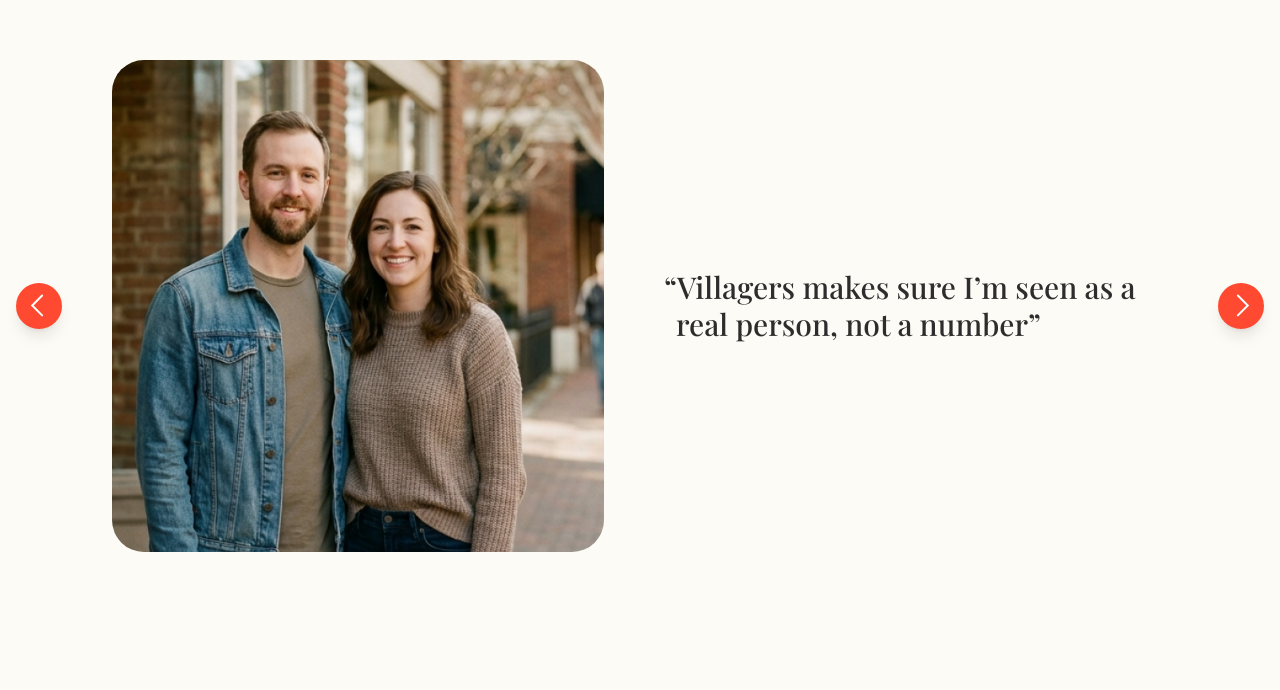
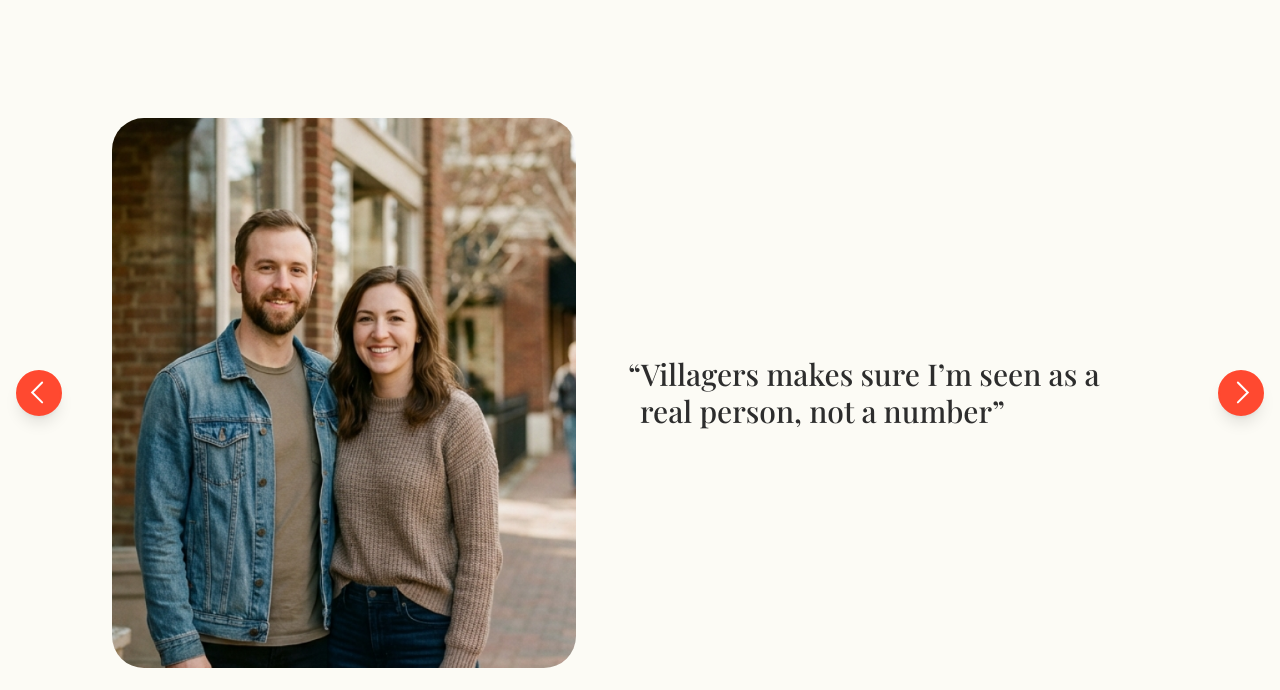
Before and after one commit to FolkDevils/villagers_lP_01, a Next.js app: page /page_customer in a window 1280 px wide. Shown: the part 2370-3060 px from the top of the page. Built offline with nearby package versions, Linux system fonts and the light colour scheme.

Commit message:
Update carousel and chart components

```diff
--- a/src/app/components/features/AnimatedChartSlide.tsx
+++ b/src/app/components/features/AnimatedChartSlide.tsx
@@ -101,7 +101,9 @@
   }, []);
 
   return (
-    <div className="relative w-full max-w-[500px] lg:max-w-[600px] aspect-square">
+    // Updated container: fills height, maintains square aspect ratio, centers content
+    <div className="relative h-full w-full flex items-center justify-center">
+      <div className="relative h-full aspect-square max-w-full">
         <DonutChart
           largePercentage={slide.chartConfig?.largePercentage || "85%"}
           largeLabel={slide.chartConfig?.largeLabel || "Total Sales"}
@@ -114,5 +116,6 @@
           smallTextRef={smallTextRef}
         />
       </div>
+    </div>
   );
 }
--- a/src/app/components/features/UniversalCarousel.tsx
+++ b/src/app/components/features/UniversalCarousel.tsx
@@ -58,9 +58,15 @@
   };
 
   const renderVisual = (slide: CarouselSlide, index: number) => {
+    // Shared container class for consistent height across all slide types
+    const containerClass = "relative w-full h-[350px] sm:h-[550px] lg:h-[450px] xl:h-[550px] flex items-center justify-center";
+
     if (slide.type === "chart") {
-      // Use the encapsulated sub-component
-      return <AnimatedChartSlide slide={slide} />;
+      return (
+        <div className={containerClass}>
+          <AnimatedChartSlide slide={slide} />
+        </div>
+      );
     }
 
     // All other types have images
@@ -68,7 +74,7 @@
     const imageAlt = slide.type === "image" || slide.type === "quote" || slide.type === "quote-with-logo" ? slide.imageAlt : "";
 
     return (
-      <div className="relative w-full max-w-[500px] lg:max-w-[600px] aspect-square">
+      <div className={containerClass}>
         <RoundedImage
           src={imageSrc}
           alt={imageAlt}
@@ -98,9 +104,10 @@
     if (slide.type === "quote") {
       return (
         <div className="p-responsive text-[#333333]">
-          <p className="-indent-[0.4em] font-playfair font-semibold text-[#2D2D2D] text-2xl md:text-3xl leading-tight">
-            {slide.quote}
-          </p>
+          <p
+            className="-indent-[0.4em] font-playfair font-semibold text-[#2D2D2D] text-2xl md:text-3xl leading-tight"
+            dangerouslySetInnerHTML={{ __html: slide.quote }}
+          />
         </div>
       );
     }
@@ -109,9 +116,10 @@
       return (
         <div className="p-responsive text-[#333333]">
           <div className="flex flex-col gap-4">
-            <p className="-indent-[0.4em] font-playfair font-semibold text-[#2D2D2D] text-2xl md:text-3xl leading-tight">
-              {slide.quote}
-            </p>
+            <p
+              className="-indent-[0.4em] font-playfair font-semibold text-[#2D2D2D] text-2xl md:text-3xl leading-tight"
+              dangerouslySetInnerHTML={{ __html: slide.quote }}
+            />
             <div
               className="relative ml-4"
               style={{
@@ -147,14 +155,14 @@
         >
           {slides.map((slide, index) => (
             <div key={slide.id} className="w-full flex-shrink-0 min-w-full">
-              <div className="flex flex-col lg:flex-row items-center justify-center gap-6 lg:gap-12 w-full max-w-[1600px] mx-auto px-8 md:px-28 py-8">
+              <div className="flex flex-col lg:flex-row items-center justify-center gap-4 lg:gap-16 w-full max-w-[1600px] mx-auto px-8 md:px-28 py-8">
                 {/* Visual Content Column - FILL SPACE */}
                 <div className="order-1 lg:order-1 w-full lg:flex-1 flex items-center justify-center lg:justify-start">
                   {renderVisual(slide, index)}
                 </div>
 
                 {/* Text Content Column - FILL SPACE */}
-                <div className="order-2 lg:order-2 w-full lg:flex-1 mt-4 lg:mt-0 z-10 relative flex flex-col lg:pl-6 self-center">
+                <div className="order-2 lg:order-2 w-full lg:flex-1 mt-4 lg:mt-0 z-10 relative pr-16 flex flex-col self-center">
                   {renderContent(slide)}
                 </div>
               </div>
--- a/src/app/data/slides.ts
+++ b/src/app/data/slides.ts
@@ -67,7 +67,7 @@
   {
     id: "quote-3",
     type: "quote-with-logo",
-    quote: "\u201CI was able to connect with my customers like never before \u201D",
+    quote: "\u201CI was able to connect with my <br/>customers like never before \u201D",
     logoSrc: "/logo_ascend.svg",
     logoAlt: "Ascend",
     imageSrc: "/quote_03.png",
--- a/src/app/page_owner/page.tsx
+++ b/src/app/page_owner/page.tsx
@@ -95,7 +95,7 @@
             </div>
 
             <div className="order-1 lg:order-2 lg:col-span-7 flex justify-center items-center">
-              <div className="w-full max-w-[500px] md:max-w-[600px] aspect-square">
+              <div className="w-full max-w-[500px] md:max-w-[600px] aspect-square mx-auto">
                 {/* CircularChart now handles its own animations */}
                 <CircularChart padding="p-0" />
               </div>
```
Lines whose indentation alone changed are shown as unchanged.
